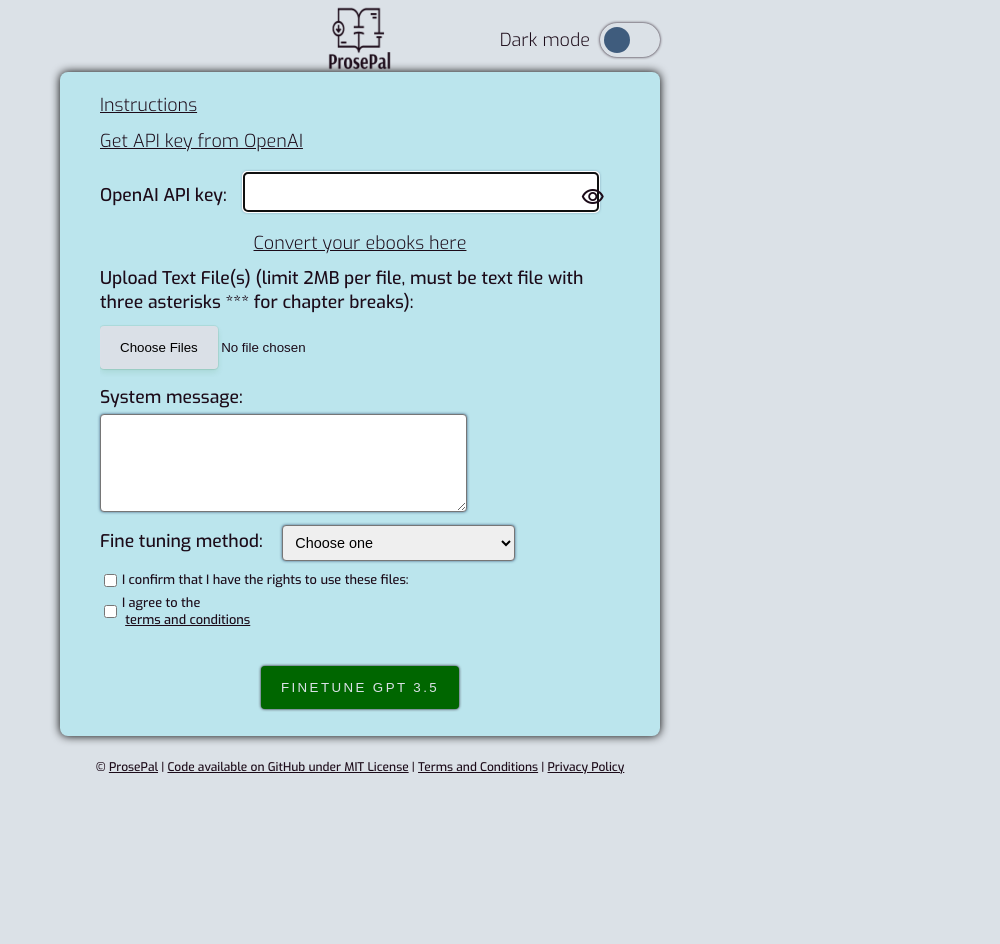
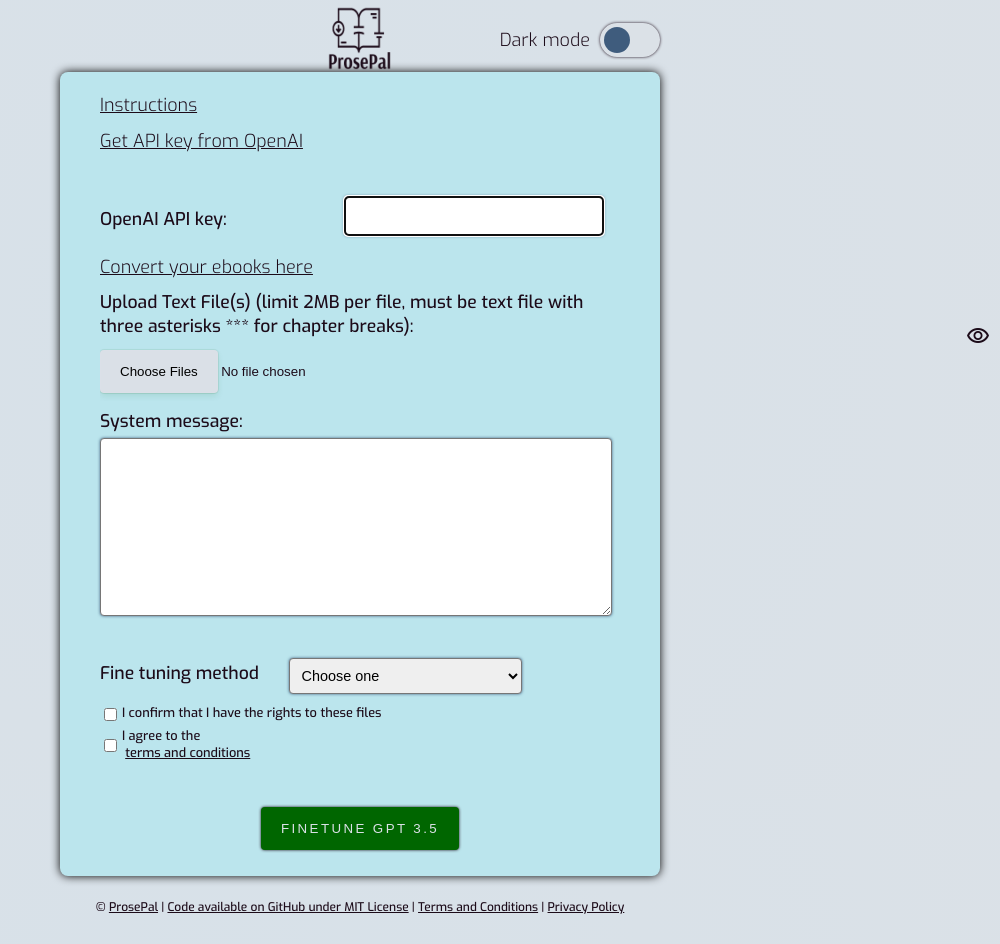
Before and after one commit to ashrobertsdragon/django, a Django app: page /finetune/ in a window 1280 px wide. Shown: the whole page, without its empty margins (280-1280 px from the left). Before the commit the page ends 774 px from the top, so only its background shows below. Run offline with Django 5.2, Linux system fonts and the light colour scheme.

Commit message:
fixed landing page and finetune page

```diff
--- a/src/binders/forms.py
+++ b/src/binders/forms.py
@@ -2,6 +2,7 @@
 from django.contrib.auth import get_user_model
 from django.contrib.auth.forms import UserCreationForm, AuthenticationForm
 from django.core.exceptions import ValidationError
+from django.utils.safestring import mark_safe
 
 User = get_user_model()
 
@@ -177,17 +178,36 @@
   user_key = forms.CharField(
     label="OpenAI API key:",
     max_length=60,
-    widget=forms.PasswordInput(attrs={"size": "60", 'id': 'user_key'}),
+    widget=forms.PasswordInput(attrs={
+      "aria-label": "OpenAI API key",
+      "aria-required": "true",
+      "class": "user-input",
+      "size": "60",
+      'id': 'user-key'
+    }),
     required=True
   )
   file = MultipleFileField(
     label="Upload Text File(s) (limit 2MB per file, must be text file with three asterisks *** for chapter breaks):",
-    widget=MultipleFileInput(attrs={"multiple": True, "accept": "text/plain"}),
+    widget=MultipleFileInput(attrs={
+      "multiple": True,
+      "accept": "text/plain",
+      "aria-label": "Upload text file(s)",
+      "aria-required": "true",
+      "class": "user-input",
+      "id": "file-upload"
+    }),
     required=True
   )
   role = forms.CharField(
     label="System message:",
-    widget=forms.Textarea(attrs={"rows": "5"}),
+    widget=forms.Textarea(attrs={
+      "rows": "10",
+      "cols": "60",
+      "aria-label": "System message",
+      "aria-required": "true",
+      "class": "user-input",
+      "id": "role"}),
     required=True
     )
   chunk_type = forms.ChoiceField(
@@ -200,13 +220,34 @@
       ("generate_beats", "Generate Beats (extra cost)")
     ],
     required=True,
-    initial='' # Set initial selection to "Choose One"
+    initial='', # Set initial selection to "Choose One"
+    widget=forms.Select(attrs={
+      "aria-label": "Fine tuning method",
+      "aria-required": "true",
+      "class": "user-input",
+      "id": "chunk-type"
+    })
   )
   rights_confirmation = forms.BooleanField(
     required=True,
-    label="I confirm that I have the rights to use these files"
+    label="I confirm that I have the rights to these files",
+    widget=forms.CheckboxInput(attrs={
+      "aria-label": "I confirm that I have the rights to these files",
+      "aria-required": "true",
+      "class": "user-input",
+      "id": "rights"
+    })
   )
-  terms_agreement = forms.BooleanField(required=True)
+  terms_agreement = forms.BooleanField(
+    required=True,
+    label=mark_safe("I agree to the <a href='/terms' target='_blank'>terms and conditions</a>"),
+    widget=forms.CheckboxInput(attrs={
+      "aria-label": "I agree to the terms and conditions",
+      "aria-required": "true",
+      "class": "user-input",
+      "id": "terms"
+    })
+    )
 
 class ConvertEbookForm(forms.Form):
   ebook = forms.FileField(
@@ -235,9 +276,21 @@
 
   rights_confirmation = forms.BooleanField(
     required=True,
-    label="I confirm that I have the rights to these files"
-    )
+    label="I confirm that I have the rights to these files",
+    widget=forms.CheckboxInput(attrs={
+      "aria-label": "I confirm that I have the rights to these files",
+      "aria-required": "true",
+      "class": "user-input",
+      "id": "rights"
+    })
+  )
   terms_agreement = forms.BooleanField(
     required=True,
-    label="I agree to the <a href='/terms' target='_blank'>terms and conditions</a>"
+    label="I agree to the <a href='/terms' target='_blank'>terms and conditions</a>",
+    widget=forms.CheckboxInput(attrs={
+      "aria-label": "I agree to the terms and conditions",
+      "aria-required": "true",
+      "class": "user-input",
+      "id": "terms"
+    })
     )
--- a/src/binders/static/css/forms.css
+++ b/src/binders/static/css/forms.css
@@ -131,7 +131,7 @@
   text-align: center;
 }
 
-/* Help-textr */
+/* Help-text */
 .help-text {
   display: none;
 }
@@ -141,36 +141,51 @@
 }
 
 /* Finetuner */
-#role {
-  min-height: 5em;
-  width: 100%;
-  resize: both; /* Resizable corner */
+.opening-info {
+  padding-bottom: 2em;
 }
 
-#key {
-  display: flex;
-  align-items: center;
-  width: 100%;
-  position: relative;
-}
-#user_key {
-  flex-grow: 1;
-  margin-right: -18px;
+
+#file_upload {
+  text-align: center;
 }
 
-#file-upload {
-  padding: .5em 0;
+#role {
+  width: 95%;
+  height: auto;
+  resize: both;
+  margin-bottom: 2em;
 }
+
+#chunk-type {
+  display: flex;
+  justify-content: flex-end;
+}
+
+#chunk-type select {
+  width: auto;
+  margin: auto;
+}
+
+#checkboxes {
+  display: flex;
+  flex-direction: column;
+  align-items: flex-start;
+}
+
 #checkboxes label {
   font-size: .8em;
   padding-top: .2em;
+  white-space: nowrap;
 }
 
 #rights, #terms {
   display: flex;
   align-items: center;
   margin-bottom: 0;
+  margin-right: auto;
   padding-bottom: 0;
+  flex-wrap: nowrap;
 }
 
 #rights input[type="checkbox"],
@@ -365,10 +380,12 @@
   margin: 0 auto 10px 0;
 }
 
-
-
-body.dark-mode [type="date"]::-webkit-calendar-picker-indicator {
-  filter: invert(1);
+.form-grid .user-input,
+.form-grid .system-message,
+.form-grid .file-input {
+  margin-left: calc(30% + 10px); /* Align inputs with labels */
+}
+input[type="date"]::-webkit-calendar-picker-indicator {
   right: 10px;
 }
 
--- a/src/binders/static/css/style.css
+++ b/src/binders/static/css/style.css
@@ -1,15 +1,17 @@
 /* Body */
-body {
+body, button {
   font-family: 'Exo', sans-serif;
 }
 
 /* Dark Mode and Light Mode */
 body.dark-mode {
-  background-color: #1C0B19;
+  background: linear-gradient(0deg, #251126, #1c0b19);
+  background-attachment: fixed;
   color: #DBE1E7;
 }
 body.light-mode {
-  background-color: #DBE1E7;
+  background: radial-gradient(circle at 40% 40%, #d7e1e9, #dbe1e7);
+  background-attachment: fixed;
   color: #1C0B19;
 }
 
@@ -46,15 +48,37 @@
   width: 100%;
 }
 
-
 footer.light-mode {
   background-color: #DBE1E7;
   color: #3F5C7D;
 }
 
 footer.dark-mode {
-  background-color: #1C0B19;
+  background: linear-gradient(0deg, #1c0b19, #2c2941);
   color: #DBE1E7;
+}
+
+.footer-nav,
+.copyright,
+.social-media-links {
+  display: flex;
+  gap: 15px;
+  flex-wrap:wrap;
+  justify-content: center;
+
+}
+.footer-nav a,
+.social-media-links a {
+  padding: 5px 10px;
+}
+
+/* Google Material Symbols */
+.material-symbols-outlined {
+  font-variation-settings:
+  'FILL' 0,
+  'wght' 400,
+  'GRAD' 0,
+  'opsz' 24
 }
 
 /* General styling */
@@ -197,13 +221,27 @@
 select {
   margin-left: .25em;
 }
-
 button {
-  padding: 10px 20px;
+  padding: 11px 20px;
   border: none;
   cursor: pointer;
   border-radius: 4px;
   box-shadow:  0 0 3px 1px #1C0B19;
+  display: block;
+  text-align: center;
+  width: auto;
+  margin: 0 auto;
+  font-weight: 500;
+  font-size: 1.125rem;
+  line-height: 26px;
+  text-transform: uppercase;
+  background-color: #61b24f;
+  transition: transform 0.3s ease, box-shadow 0.3s ease;
+}
+
+button:hover {
+  transform: scale(1.05);
+  background-color: #45b635;
 }
 
 button, input[type="submit"] {
--- a/src/binders/templates/finetune.html
+++ b/src/binders/templates/finetune.html
@@ -29,32 +29,36 @@
       <p class="info-link"><a href="{% url 'finetune_instructions' %}" target="_blank" aria-label="Read detailed instructions">Instructions</a></p>
       <p class="info-link"><a href="https://platform.openai.com/api-keys" target="_blank" rel="noopener" title="OpenAI API keys" aria-label="Get API key from OpenAI">Get API key from OpenAI</a></p>
     </div>
-    <div id="key">
-      {{ form.user_key.label_tag }}
-      {{ form.user_key }}
-      <span class="material-symbols-outlined">visibility</span>
-    </div>
-    <div id="upload">
-      <p class="info-link" id="convert-link"><a href="{% url 'convert_ebook' %}" target="_blank">Convert your ebooks here</a></p>
-      {{ form.file.label_tag }}
-      {{ form.file }}
-    </div>
-    {{ form.role.label_tag }}
+    <div class="input-boxes">
+      <div class="form-grid" id="key">
+        <label class="user-input-label" for="{{ form.user_key.id_for_label }}">{{ form.user_key.label }}</label>
+        {{ form.user_key }}
+        <span class="material-symbols-outlined" id="eye" onclick="toggleVisibility()">visibility</span>
+      </div>
+      <p class="info-link"><a href="{% url 'convert_ebook' %}" target="_blank">Convert your ebooks here</a></p>
+      <div id="upload">
+        <label class="user-input-label" for="{{ form.file.id_for_label }}">{{ form.file.label }}</label>
+        {{ form.file }}
+      </div>
     <div id="sys_role">
+      <label class="user-input-label" for="{{ form.role.id_for_label }}">{{ form.role.label }}</label>
       {{ form.role }}
     </div>
-    <div id="chunk">
-      {{ form.chunk_type.label_tag }}
+
+    <div class="form-flex" id="chunk">
+      <label class="user-input-label" for="{{ form.chunk_type.id_for_label }}">{{ form.chunk_type.label }}</label>
       {{ form.chunk_type }}
     </div>
     <div id="checkboxes">
-      <div id="rights">
+      <div class="check-grid" id="rights">
         {{ form.rights_confirmation }}
-        {{ form.rights_confirmation.label_tag }}
+        <label for="{{ form.rights_confirmation.id_for_label }}" class="user-input-label">{{ form.rights_confirmation.label }}</label>
       </div>
-      <div id="terms">
+
+      <div class="check-grid" id="terms">
         {{ form.terms_agreement }}
-        <label for="terms_agreement">I agree to the <a href="{% static 'html/terms.html' %}" target="_blank">terms and conditions</a></label>
+        <label for="{{ form.terms_agreement.id_for_label }}" class="user-input-label">{{ form.terms_agreement.label }}</label>
+      </div>
       </div>
     </div>
     <input type="submit" value="Finetune GPT 3.5" class="btn btn-primary">
```
Also changed, not shown: src/binders/static/css/landing.css (+16 -11 lines), src/binders/templates/normal-base.html (+5 -5 lines).
